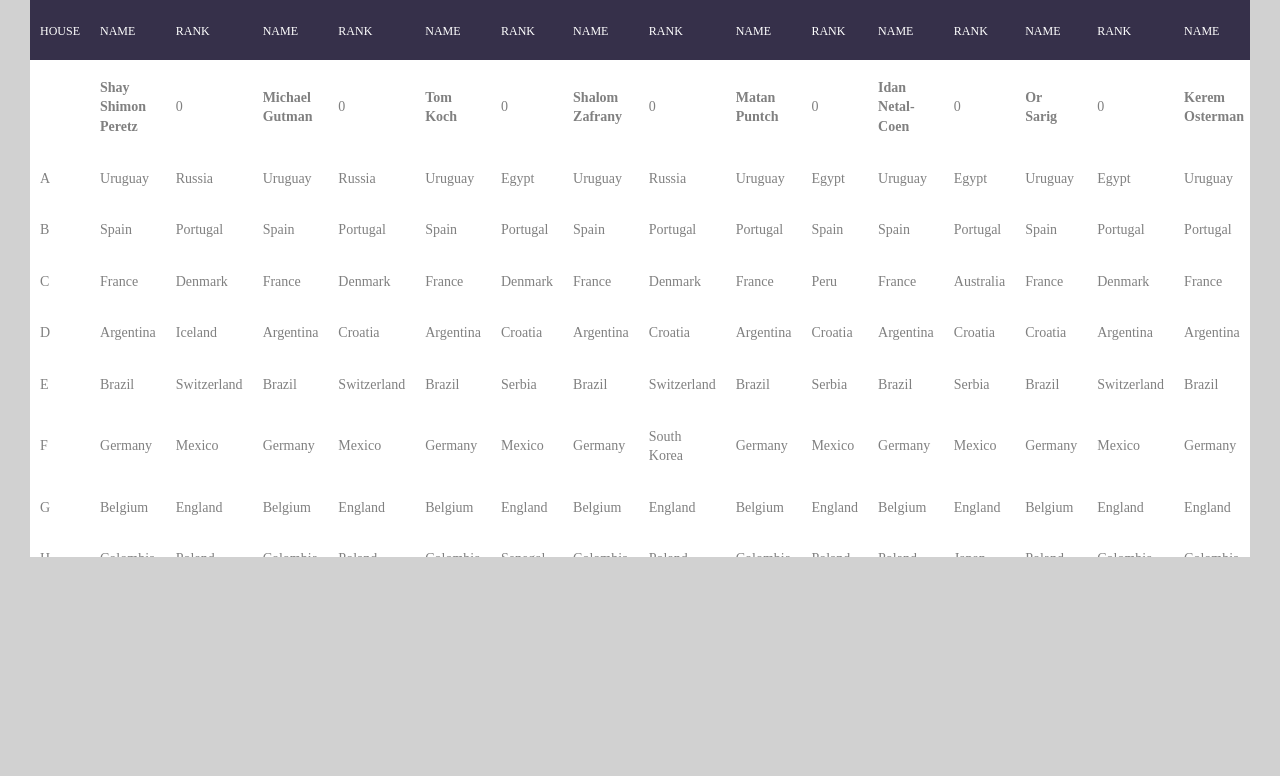
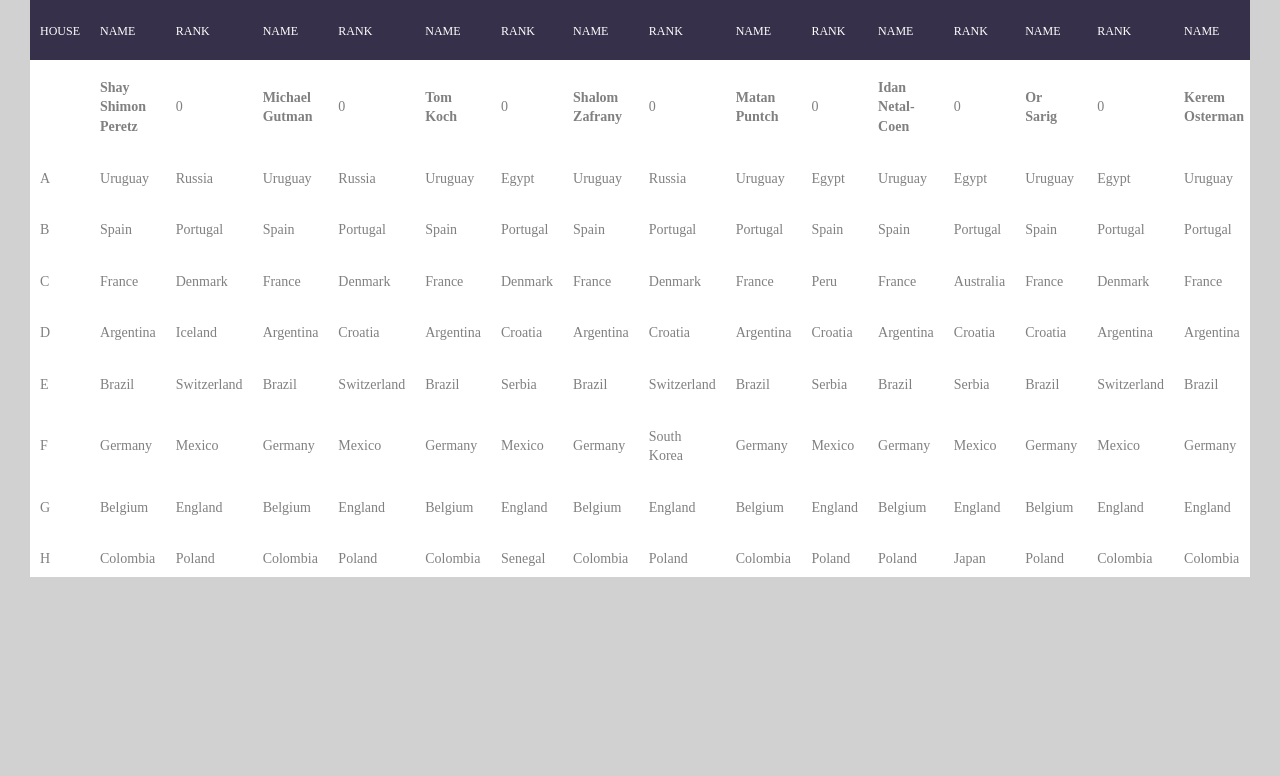
Before and after one commit to shayshimon/WorldCupBet, a Flask app: page / in a window 1280 px wide. Shown: the part 34-810 px from the top of the page. Run offline with Flask 2, Linux system fonts and the light colour scheme; data that the repository does not hold is empty; some libraries are stand-ins or nearby versions; some web fonts are replaced.

Commit message:
table size fix

```diff
--- a/static/css/main.css
+++ b/static/css/main.css
@@ -133,7 +133,7 @@ iframe {
 [ Table ]*/
 .main_table {
   width: 100%;
-  height: 558px;
+  height: 578px;
   background-color: #fff;
   overflow-x: scroll;
   display: block;
```
